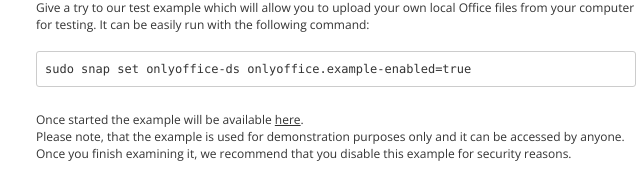
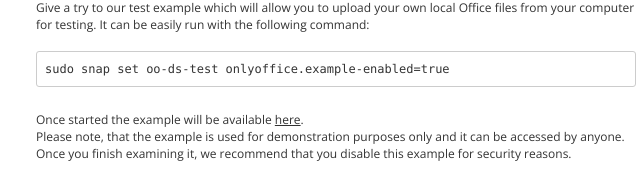
Before and after one commit to RomDem999/snap-documentserver-test2, a plain HTML site: page welcome/index.html in a window 1280 px wide. Shown: the part 528-704 px from the top of the page, 304-944 px from the left. Drawn offline with nearby package versions, Linux system fonts and the light colour scheme.

Commit message:
Add changes

```diff
--- a/welcome/index.html
+++ b/welcome/index.html
@@ -61,7 +61,7 @@
             <br>
             Give a try to our test example which will allow you to upload your own local Office files from your computer for testing. It can be easily run with the following command:
 
-            <pre>sudo snap set onlyoffice-ds onlyoffice.example-enabled=true</pre>
+            <pre>sudo snap set oo-ds-test onlyoffice.example-enabled=true</pre>
 
 			Once started the example will be available <a href="../example/">here</a>.
 			<br>
```
Also changed, not shown: 2 other files.
